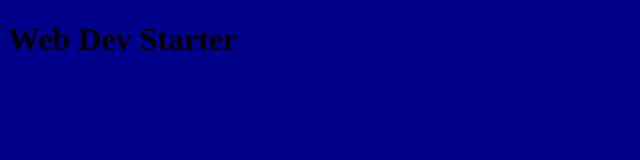
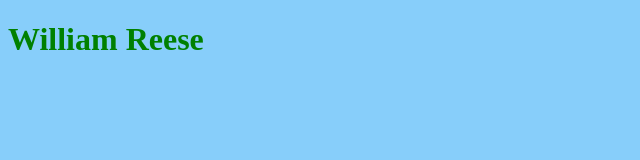
Before and after one commit to wreese3/wreese3.github.io, a plain HTML site: page index.html in a window 1280 px wide. Shown: the whole page, without its empty margins (0-640 px from the left). Drawn offline with Linux system fonts and the light colour scheme.

Commit message:
Setup global style sheet.

```diff
--- a/index.html
+++ b/index.html
@@ -3,7 +3,7 @@
 <head>
     <meta charset="UTF-8">
     <meta name="viewport" content="width=device-width, initial-scale=1.0">
-    <title>Web Dev Starter</title>
+    <title></title>
 
     <!-- Favicons -->
     <link rel="icon" type="image/png" href="/favicons/favicon-48x48.png" sizes="48x48" />
@@ -20,5 +20,5 @@
     <script src="script.js" defer></script>
 </head>
 <body>
-    <h1>Web Dev Starter</h1>
+    <h1>William Reese</h1>
 </body>
--- a/style.css
+++ b/style.css
@@ -1,3 +1,7 @@
 body {
-    background: darkblue;
+    background: lightskyblue;
 }
+
+h1 {
+    color: green;
+}
```
